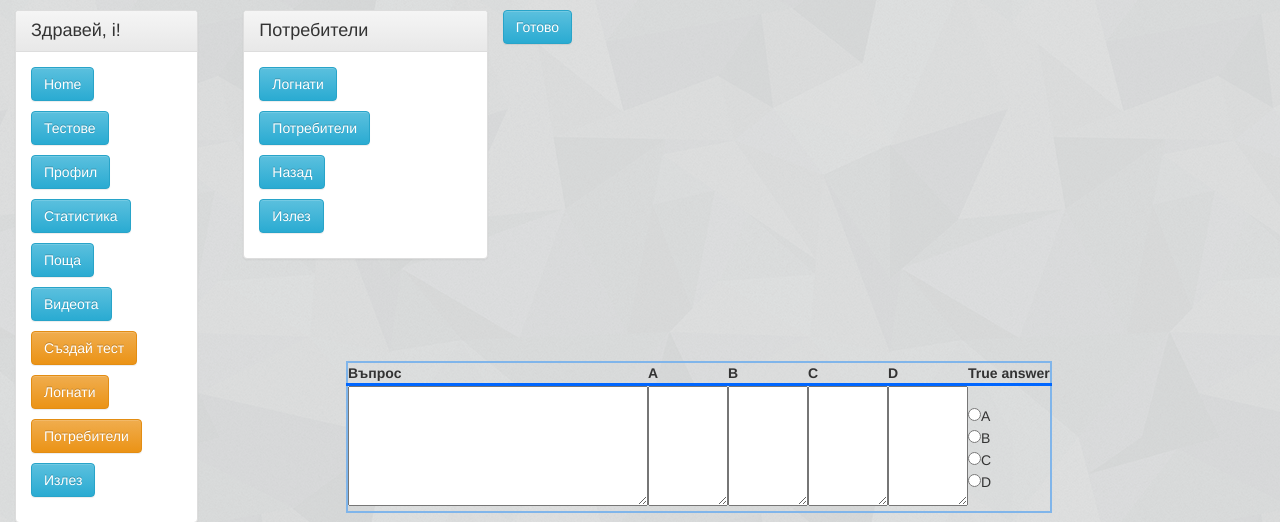
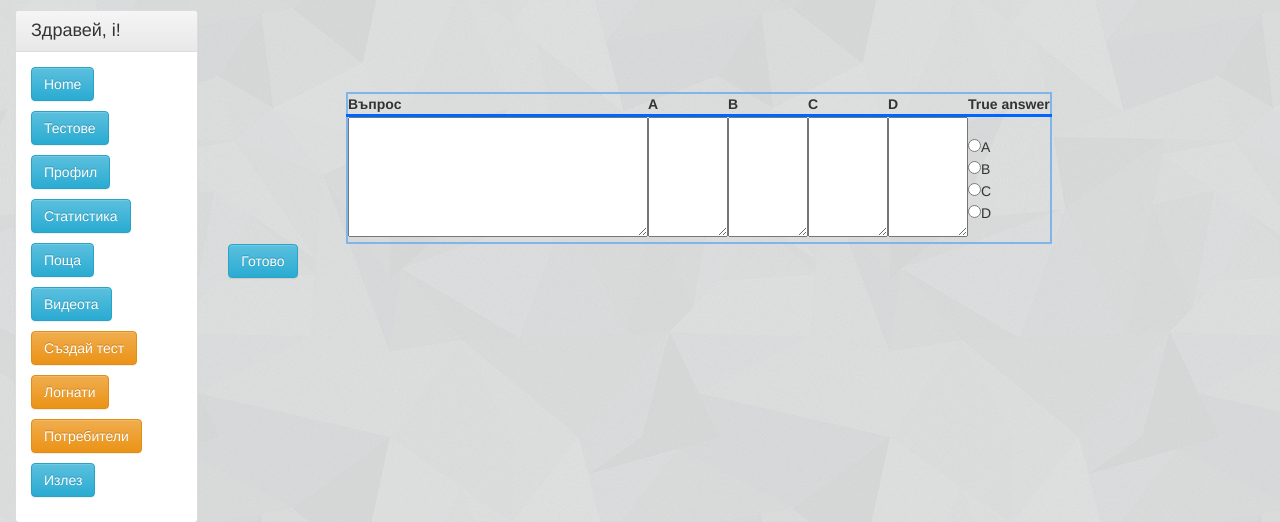
Before and after one commit to Daniel2015/IExam, a PHP site: page /administration/create_test in a window 1280 px wide. Shown: the part 63-585 px from the top of the page. Run offline with PHP 8.4, Linux system fonts and the light colour scheme; a user stored in the database is signed in; data comes from the database, SQL or seed files in the repository; some libraries are stand-ins or nearby versions.

Commit message:
Fixed bug in create_test administration

```diff
--- a/administration/create_test.php
+++ b/administration/create_test.php
@@ -1,16 +1,6 @@
 <?php
-	if(!isset($_SESSION['log'])|| ($_SESSION['log'] != 'in'))
-	{
-		session_destroy();
-		(new MessagePage)->show("", "Моля, влезте в системата!", "danger", "../login");
-		  exit();
-	}
+	Permissions::OnlyAdmins();
 
-	if(!isset($_SESSION['SESS_ADMIN_USERNAME']))
-	{
-		(new MessagePage)->show("", "Нямате достъп до тази страница!", "danger", "login");
-		exit();
-	}
 	if(isset($_POST['submit']))
 	{
 
@@ -57,21 +47,6 @@ var table = document.getElementById("create_table_test");
 	</head>
 	<body>
 	<span>
-	<div class="col-md-4">
-				<div class="panel panel-default">
-					<div class="panel-heading">
-						<span><h4 style="display: inline;">Потребители</h4></span>
-					</div>
-					<div class="panel-body">
-						<p><a href="logged_in" class="btn btn-info" >Логнати</a></p>
-						<p><a href="admin_users" class="btn btn-info" >Потребители</a></p>
-						<p><a href="admin" class="btn btn-info" >Назад</a></p>
-						<p><a href="../logout" class="btn btn-info" >Излез</a></p>
-					</div>
-				</div>
-			</div>
-
-
 		<table id="create_table_test" class="repeat_table">
 				<tr class="tr_test" style="border-bottom:3px solid #0066FF; font-weight:bold">
 					<td id="Question">
```
